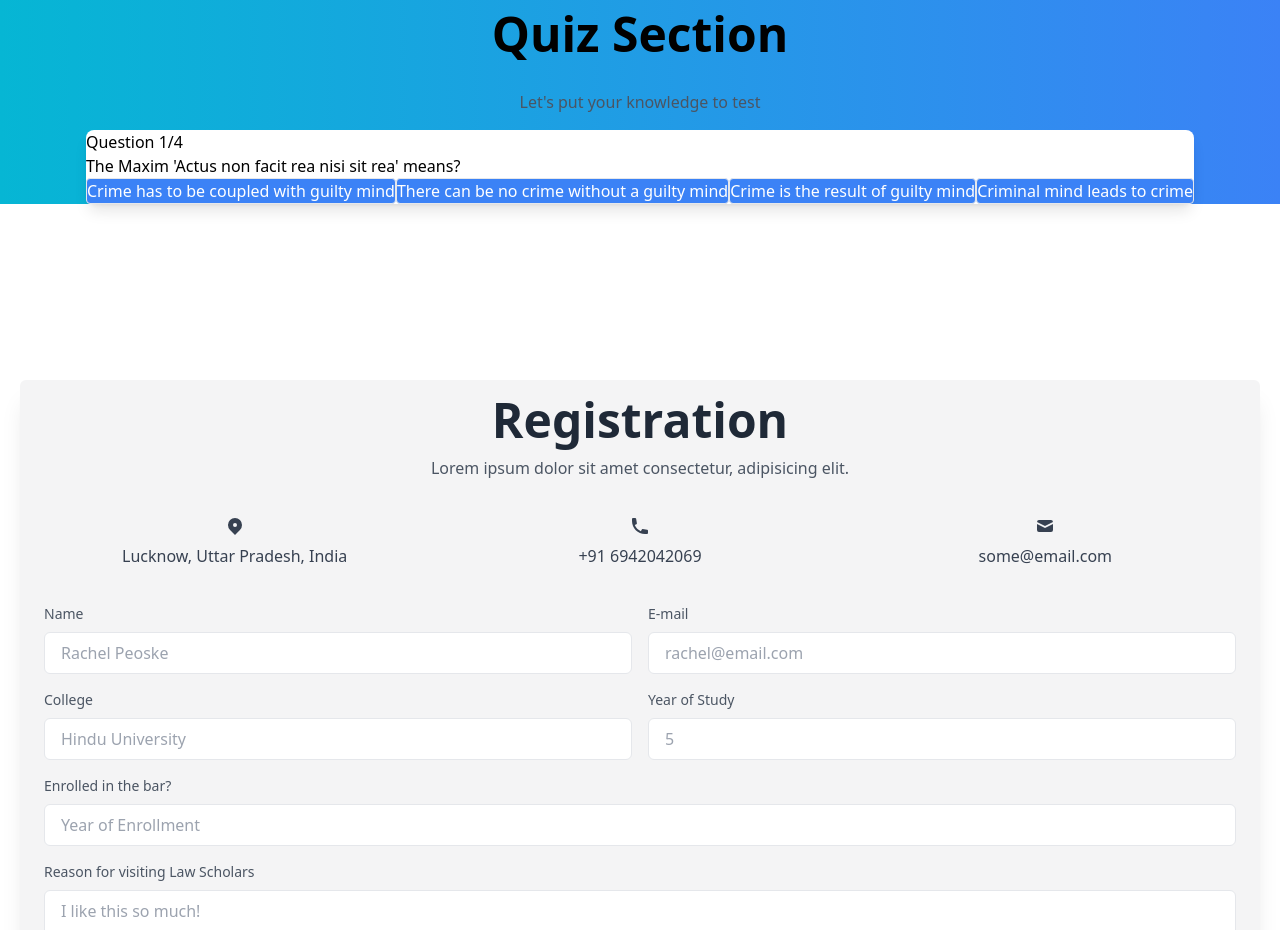
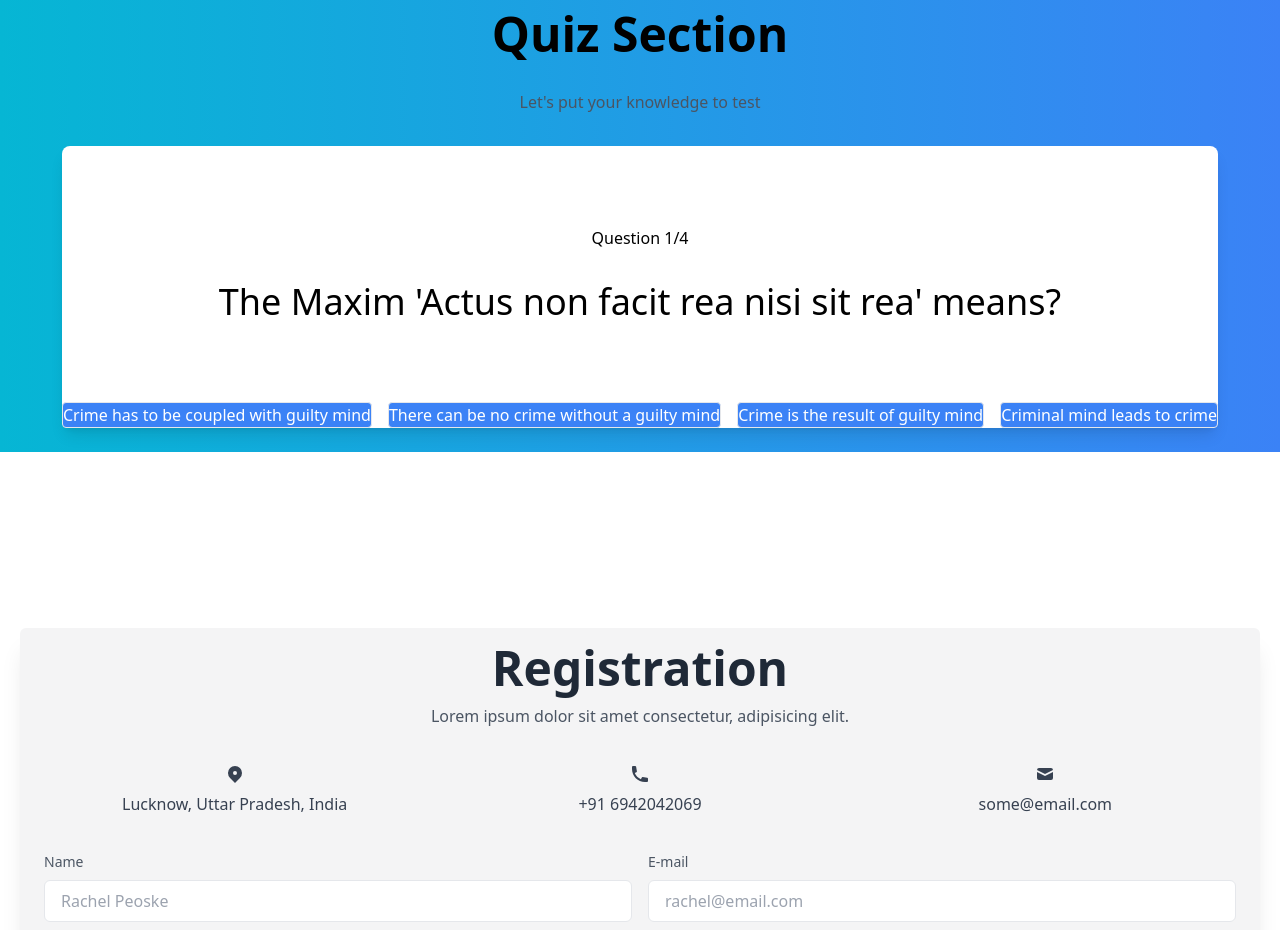
Before and after one commit to brekooname/law-scholars, a React (Create React App) app in the folder client/: page /LoginSignup in a window 1280 px wide. Shown: the part 1580-2510 px from the top of the page. Built offline with nearby package versions, Linux system fonts and the light colour scheme; no server answers.

Commit message:
Update: Answer spacing

```diff
--- a/client/src/components/Quiz.jsx
+++ b/client/src/components/Quiz.jsx
@@ -65,20 +65,20 @@ const Quiz = () => {
                     <h2 className='text-5xl font-bold p-4'>Quiz Section</h2>
                     <p class="m-2 text-center text-gray-600 p-2">Let's put your knowledge to test</p>
                 </div>
-                <div class="quiz-container" id="quiz" className='bg-white rounded-lg shadow-lg w-full'>
+                <div class="quiz-container" id="quiz" className='bg-white rounded-lg shadow-lg w-full my-6'>
                     {showScore ? (
-                        <div className='score-section'>
+                        <div className='score-section text-center'>
                             You scored {score} out of {questions.length}
                         </div>
                     ) : (
                         <>
-                            <div className='question-section'>
-                                <div className='question-count'>
+                            <div className='question-section p-16'>
+                                <div className='question-count p-4 text-center m-0'>
                                     <span>Question {currentQuestion + 1}</span>/{questions.length}
                                 </div>
-                                <div className='question-text'>{questions[currentQuestion].questionText}</div>
+                                <div className='question-text p-4 text-center m-0 text-4xl'>{questions[currentQuestion].questionText}</div>
                             </div>
-                            <div className='answer-section'>
+                            <div className='answer-section space-x-4'>
                                 {questions[currentQuestion].answerOptions.map((answerOption) => (
                                     <button onClick={() => handleAnswerOptionClick(answerOption.isCorrect)}>{answerOption.answerText}</button>
                                 ))}
```
